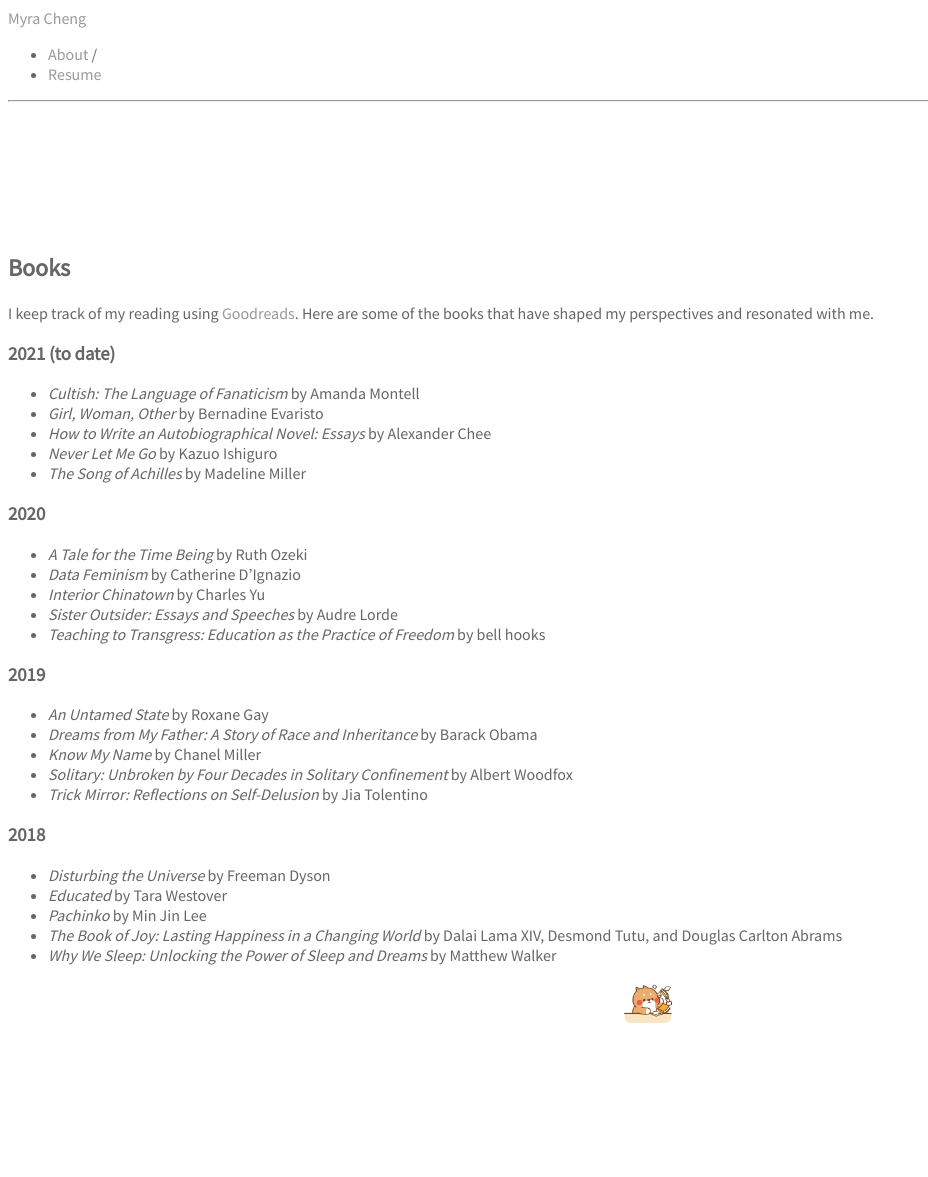
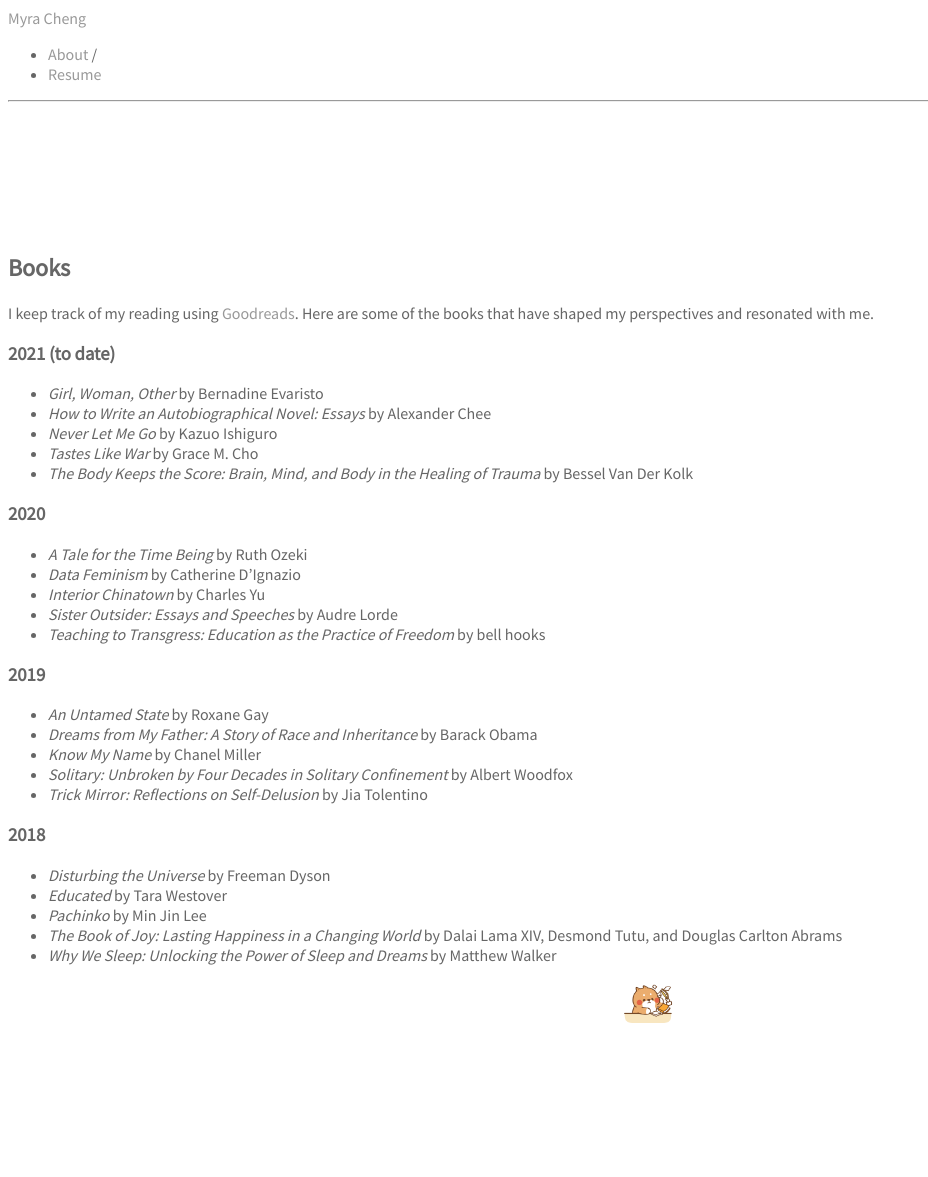
Before and after one commit to myracheng/myracheng.github.io, a Jekyll site: the page built from books.md, in a window 1280 px wide. Shown: the whole page, without its empty margins (0-928 px from the left). Built offline with Jekyll 4.4.1, drawn with Linux system fonts in a browser that asks for light colours; our own code applies the rules of GitHub Pages for plain Markdown files.

Commit message:
Update books.md

```diff
--- a/books.md
+++ b/books.md
@@ -3,11 +3,11 @@
 I keep track of my reading using [Goodreads](https://goodreads.com/myrainyday). Here are some of the books that have shaped my perspectives and resonated with me.
 
 ### 2021 (to date)
-- _Cultish: The Language of Fanaticism_ by Amanda Montell
 - _Girl, Woman, Other_ by Bernadine Evaristo
 - _How to Write an Autobiographical Novel: Essays_ by Alexander Chee
 - _Never Let Me Go_ by Kazuo Ishiguro
-- _The Song of Achilles_ by Madeline Miller
+- _Tastes Like War_ by Grace M. Cho
+- _The Body Keeps the Score: Brain, Mind, and Body in the Healing of Trauma_ by Bessel Van Der Kolk
 
 ### 2020
 - _A Tale for the Time Being_ by Ruth Ozeki
```
